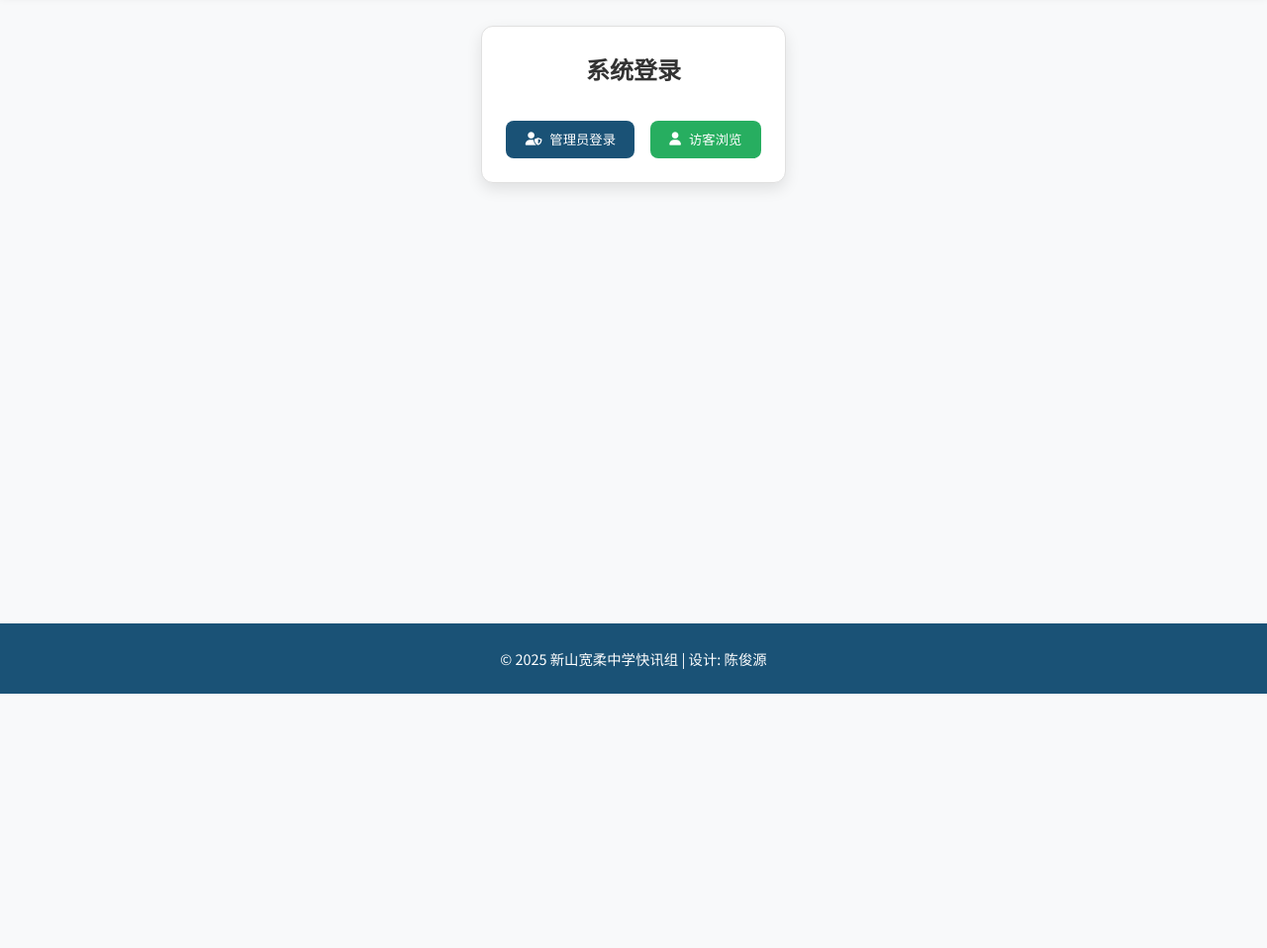
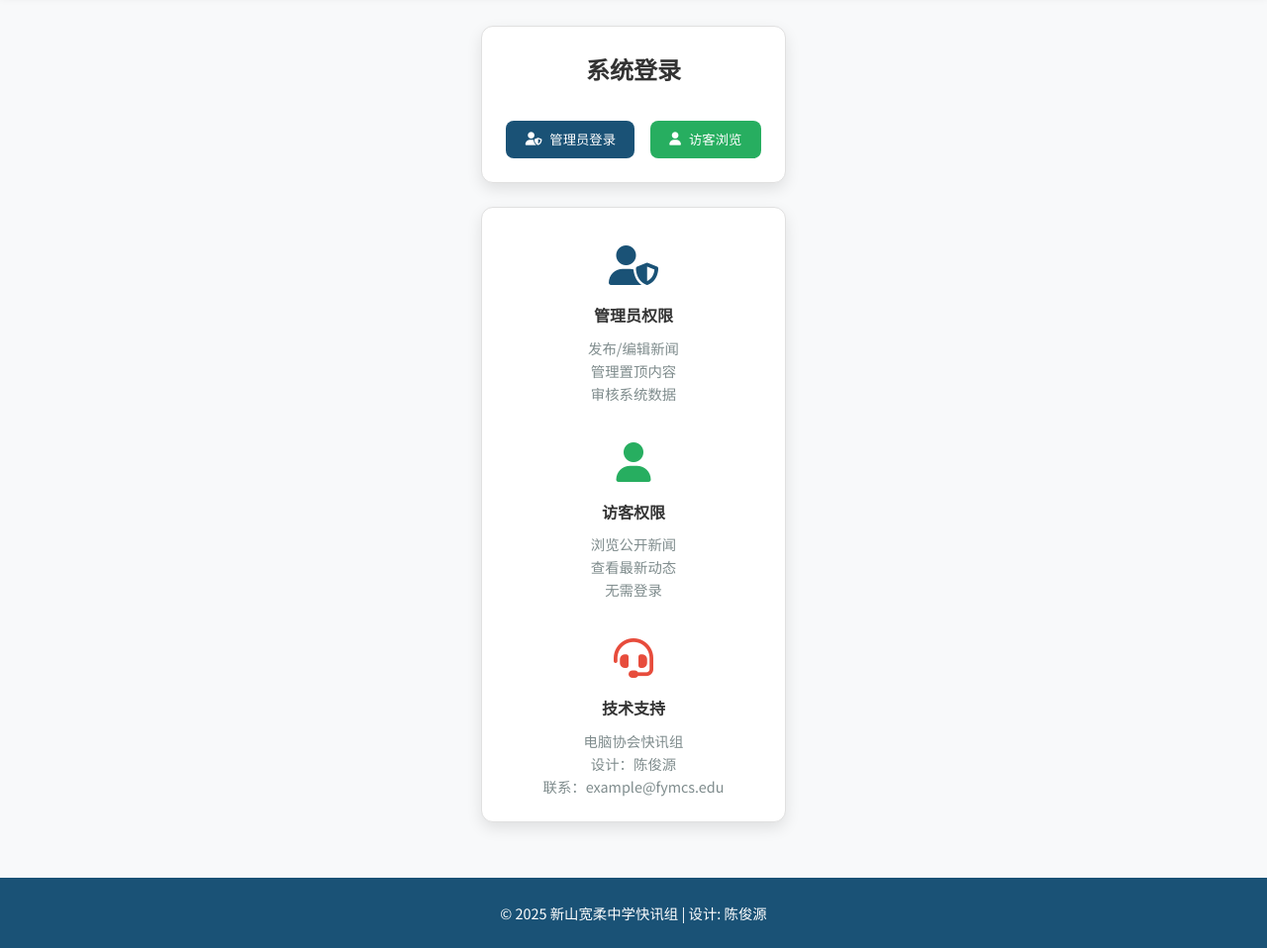
Before and after one commit to JYTann/fymcsnewsjb, a plain HTML site: page index.html in a window 1280 px wide. Shown: the part 99-1057 px from the top of the page at 99% size. Before the commit the page ends 800 px from the top, so only its background shows below. Drawn offline with Linux system fonts and the light colour scheme.

Commit message:
Update index.html

```diff
--- a/index.html
+++ b/index.html
@@ -724,7 +724,52 @@
           </button>
         </div>
       </div>
+
+      <!-- 新增的图标式说明格（方案3） -->
+      <div class="card" style="margin-top: 1.5rem;">
+        <div style="display: grid; grid-template-columns: repeat(auto-fit, minmax(200px, 1fr)); gap: 1.5rem; text-align: center;">
+          <!-- 管理员说明 -->
+          <div>
+            <div style="font-size: 2.5rem; color: var(--color-primary); margin-bottom: 0.5rem;">
+              <i class="fas fa-user-shield"></i>
+            </div>
+            <h4 style="margin-bottom: 0.5rem;">管理员权限</h4>
+            <p style="font-size: 0.9rem; color: var(--color-meta);">
+              发布/编辑新闻<br>
+              管理置顶内容<br>
+              审核系统数据
+            </p>
+          </div>
+
+          <!-- 访客说明 -->
+          <div>
+            <div style="font-size: 2.5rem; color: var(--color-success); margin-bottom: 0.5rem;">
+              <i class="fas fa-user"></i>
+            </div>
+            <h4 style="margin-bottom: 0.5rem;">访客权限</h4>
+            <p style="font-size: 0.9rem; color: var(--color-meta);">
+              浏览公开新闻<br>
+              查看最新动态<br>
+              无需登录
+            </p>
+          </div>
+
+          <!-- 技术支持 -->
+          <div>
+            <div style="font-size: 2.5rem; color: var(--color-accent); margin-bottom: 0.5rem;">
+              <i class="fas fa-headset"></i>
+            </div>
+            <h4 style="margin-bottom: 0.5rem;">技术支持</h4>
+            <p style="font-size: 0.9rem; color: var(--color-meta);">
+              电脑协会快讯组<br>
+              设计：陈俊源<br>
+              联系：example@fymcs.edu
+            </p>
+          </div>
+        </div>
+      </div>
     </section>
+
 
     <!-- 后台管理 -->
     <section id="dashboard" class="hidden">
```
